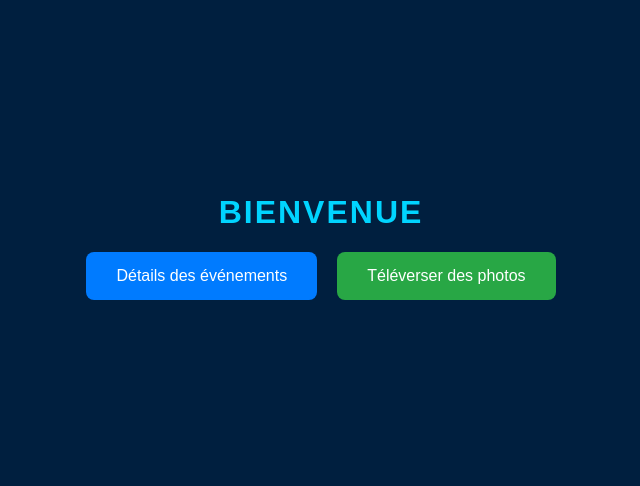
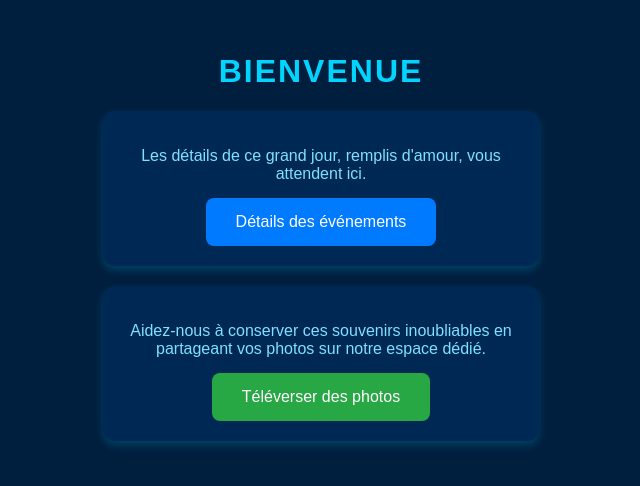
Before and after one commit to claudemarjean/the-claudes, a React (Create React App) app: page / in a window 1280 px wide. Shown: the part 164-650 px from the top of the page, without its empty margins (319-959 px from the left). Built offline with nearby package versions, Linux system fonts and the light colour scheme.

Commit message:
ajout des textes pour chaque boutons

```diff
--- a/src/App.css
+++ b/src/App.css
@@ -1,42 +1,4 @@
-.App {
-  text-align: center;
-}
-
-.App-logo {
-  height: 40vmin;
-  pointer-events: none;
-}
-
-@media (prefers-reduced-motion: no-preference) {
-  .App-logo {
-    animation: App-logo-spin infinite 20s linear;
-  }
-}
-
-.App-header {
-  background-color: #282c34;
-  min-height: 100vh;
-  display: flex;
-  flex-direction: column;
-  align-items: center;
-  justify-content: center;
-  font-size: calc(10px + 2vmin);
-  color: white;
-}
-
-.App-link {
-  color: #61dafb;
-}
-
-@keyframes App-logo-spin {
-  from {
-    transform: rotate(0deg);
-  }
-  to {
-    transform: rotate(360deg);
-  }
-}
-
+/* Styles généraux */
 body {
   font-family: "Arial", sans-serif;
   margin: 0;
@@ -49,11 +11,13 @@ body {
   color: white;
 }
 
+/* Conteneur principal */
 .container {
   text-align: center;
   padding: 20px;
 }
 
+/* Titre */
 h1 {
   font-size: 2rem;
   color: #00d4ff;
@@ -61,8 +25,10 @@ h1 {
   letter-spacing: 2px;
 }
 
+/* Boutons */
 .buttons {
   display: flex;
+  flex-wrap: wrap; /* Ajouté pour éviter les problèmes sur mobile */
   gap: 20px;
   justify-content: center;
   margin-top: 20px;
@@ -89,49 +55,47 @@ h1 {
   background: #0056b3;
 }
 
-.drive {
+.btn.drive {
   background: #28a745;
 }
 
-.drive:hover {
+.btn.drive:hover {
   background: #1e7e34;
 }
 
-.event-grid {
-  display: grid;
-  grid-template-columns: repeat(auto-fit, minmax(300px, 1fr));
+/* Cartes */
+.cards {
+  display: flex;
+  flex-direction: column;
+  align-items: center;
   gap: 20px;
-  padding: 20px;
+  margin-top: 20px;
 }
 
-.event-card {
-  background: #002855;
+.card {
+  background: #002855; /* Changement pour correspondre au fond général */
+  padding: 20px;
+  border-radius: 12px;
+  box-shadow: 0 4px 8px rgba(0, 212, 255, 0.2);
+  width: 90%;
+  max-width: 400px;
+  text-align: center;
   color: white;
-  padding: 20px;
-  border-radius: 10px;
-  box-shadow: 0px 4px 15px rgba(0, 212, 255, 0.2);
-  transition: transform 0.3s ease-in-out, box-shadow 0.3s ease-in-out;
 }
 
-.event-card:hover {
+.card-content p {
+  margin-bottom: 15px;
+  font-size: 16px;
+  color: #80e0ff;
+}
+
+/* Effet au survol */
+.event-card:hover, .card:hover {
   transform: translateY(-5px);
   box-shadow: 0px 4px 20px rgba(0, 212, 255, 0.6);
 }
 
-h2 {
-  color: #00d4ff;
-  font-size: 1.5rem;
-}
-
-.location {
-  font-weight: bold;
-  color: #80e0ff;
-}
-
-.details {
-  color: #b0e0ff;
-  margin-top: 10px;
-}
+/* Bouton retour */
 .back-button {
   background-color: transparent;
   color: white;
@@ -156,3 +120,20 @@ h2 {
   font-size: 28px;
   color: #ffffff;
 }
+
+/* Grid pour la page des événements */
+.event-grid {
+  display: grid;
+  grid-template-columns: repeat(auto-fit, minmax(300px, 1fr));
+  gap: 20px;
+  padding: 20px;
+}
+
+.event-card {
+  background: #002855;
+  color: white;
+  padding: 20px;
+  border-radius: 10px;
+  box-shadow: 0px 4px 15px rgba(0, 212, 255, 0.2);
+  transition: transform 0.6s ease-in-out, box-shadow 0.3s ease-in-out;
+}
--- a/src/App.js
+++ b/src/App.js
@@ -8,7 +8,11 @@ function HomePage() {
   return (
     <div className="container">
       <h1>Bienvenue</h1>
-      <div className="buttons">
+      <div className="cards">
+        {/* Carte pour les détails des événements */}
+        <div className="card">
+          <div className="card-content">
+            <p>Les détails de ce grand jour, remplis d'amour, vous attendent ici.</p>
             <motion.button
               whileHover={{ scale: 1.1 }}
               whileTap={{ scale: 0.9 }}
@@ -16,7 +20,13 @@ function HomePage() {
             >
               <Link to="/events">Détails des événements</Link>
             </motion.button>
+          </div>
+        </div>
 
+        {/* Carte pour le téléversement des photos */}
+        <div className="card">
+          <div className="card-content">
+            <p>Aidez-nous à conserver ces souvenirs inoubliables en partageant vos photos sur notre espace dédié.</p>
             <motion.button
               whileHover={{ scale: 1.1 }}
               whileTap={{ scale: 0.9 }}
@@ -25,6 +35,8 @@ function HomePage() {
             >
               Téléverser des photos
             </motion.button>
+          </div>
+        </div>
       </div>
     </div>
   );
```
Lines whose indentation alone changed are shown as unchanged.
